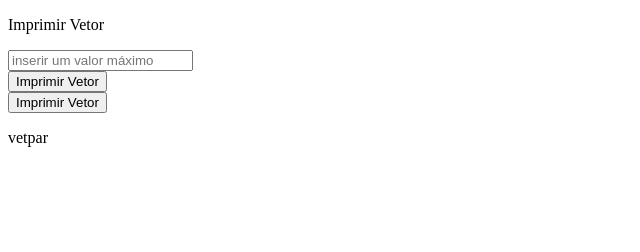
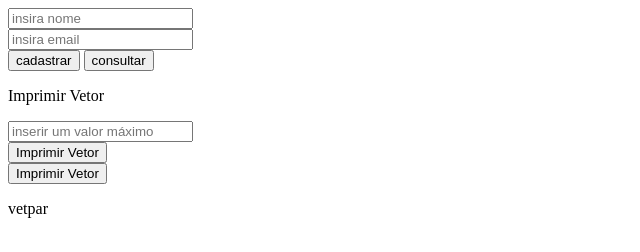
Before and after one commit to SenaiJhon/Senai-Celso, a plain HTML site: page vetor/vetor.html in a window 1280 px wide. Shown: the whole page, without its empty margins (0-640 px from the left). Drawn offline with Linux system fonts and the light colour scheme.

Commit message:
commit de hj 2910

```diff
--- a/vetor/vetor.html
+++ b/vetor/vetor.html
@@ -8,6 +8,14 @@
 </head>
 
 <body>
+
+    <form onsubmit="cadastrar(); return false;">
+        <input type="text" placeholder="insira nome" id="nome" ><br>
+        <input type="email" placeholder="insira email" id="email" ><br>
+        <button type="submit">cadastrar</button>
+        <button  type ="button" onclick="consultar()">consultar</button>
+    </form>
+    <p id="Diegojose"></p>
     <p id="stefano">Imprimir Vetor</p>
     <input type="number" id="vet1" placeholder="inserir um valor máximo"><br>
     <button onclick="ImprimeVet()">Imprimir Vetor</button><br>
--- a/vetor/vetor.js
+++ b/vetor/vetor.js
@@ -19,3 +19,26 @@ let ImprimeVet2 = () => {
             document.getElementById('Diego').innerHTML += " " + vetpar[i];
     }
 }
+
+let emails = [];
+let nomes = [];
+
+let cadastrar = () => {
+    let nome = document.getElementById('nome').value;
+    let email = document.getElementById('email').value;
+
+    if (nome !== "" && email !== "") {
+        nomes.push(nome);
+        emails.push(email);
+    } else {
+        alert('preencha os campos corretamente')
+    }
+
+}
+
+let consultar = () => {
+    alert(emails);
+    alert(nomes);
+        document.getElementById('Diegojose').innerHTML = 'Nomes cadastrados: ' + nomes + '<br>' +'Emals cadastrados : ' + emails;
+
+}
```
